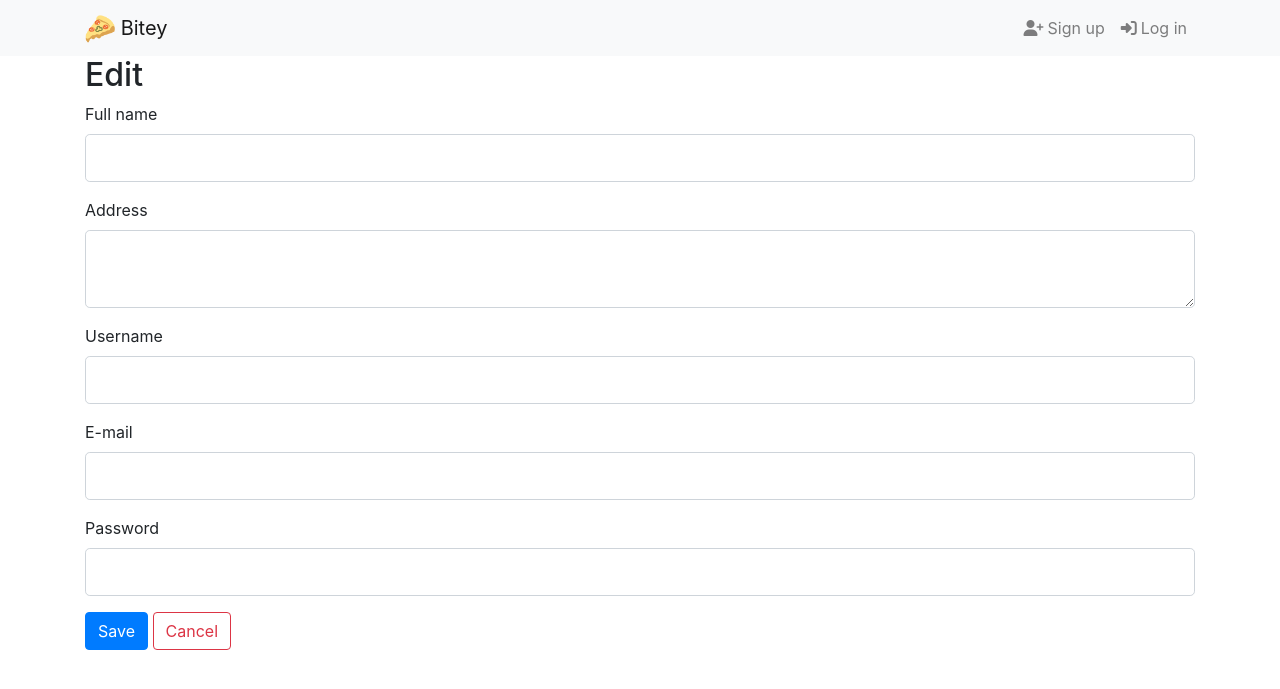
After one commit to olafszymanski/Bitey, a Flask app: template bitey/templates/users/edit.html in a window 1280 px wide. The commit adds this page. Shown: the top 689 px of the page. Run offline with Flask 2, Linux system fonts and the light colour scheme; the template is opened without the code that fills it: values that come from a table or form of the project are taken from there, others are empty; some libraries are stand-ins or nearby versions.

Commit message:
Added account's edition form and made some small improvements.

```diff
--- /dev/null
+++ b/bitey/templates/users/edit.html
@@ -0,0 +1,76 @@
+{% extends 'base.html' %}
+{% block content %}
+    <h2>Edit</h2>
+    <form action="" method="post">
+        {{ form.hidden_tag() }}
+        <div class="form-group">
+            {{ form.full_name.label(class="form-control-label") }}
+            {% if form.full_name.errors %}
+                {{ form.full_name(class="form-control form-control-lg is-invalid") }}
+                <div class="invalid-feedback">
+                    {% for error in form.full_name.errors %}
+                        <span>{{ error }}</span>
+                    {% endfor %}
+                </div>
+            {% else %}
+                {{ form.full_name(class="form-control form-control-lg") }}
+            {% endif %}
+        </div>
+        <div class="form-group">
+            {{ form.address.label(class="form-control-label") }}
+            {% if form.address.errors %}
+                {{ form.address(class="form-control form-control-lg is-invalid") }}
+                <div class="invalid-feedback">
+                    {% for error in form.address.errors %}
+                        <span>{{ error }}</span>
+                    {% endfor %}
+                </div>
+            {% else %}
+                {{ form.address(class="form-control form-control-lg") }}
+            {% endif %}
+        </div>
+        <div class="form-group">
+            {{ form.username.label(class="form-control-label") }}
+            {% if form.username.errors %}
+                {{ form.username(class="form-control form-control-lg is-invalid") }}
+                <div class="invalid-feedback">
+                    {% for error in form.username.errors %}
+                        <span>{{ error }}</span>
+                    {% endfor %}
+                </div>
+            {% else %}
+                {{ form.username(class="form-control form-control-lg") }}
+            {% endif %}
+        </div>
+        <div class="form-group">
+            {{ form.email.label(class="form-control-label") }}
+            {% if form.email.errors %}
+                {{ form.email(class="form-control form-control-lg is-invalid") }}
+                <div class="invalid-feedback">
+                    {% for error in form.email.errors %}
+                        <span>{{ error }}</span>
+                    {% endfor %}
+                </div>
+            {% else %}
+                {{ form.email(class="form-control form-control-lg") }}
+            {% endif %}
+        </div>
+        <div class="form-group">
+            {{ form.password.label(class="form-control-label") }}
+            {% if form.password.errors %}
+                {{ form.password(class="form-control form-control-lg is-invalid") }}
+                <div class="invalid-feedback">
+                    {% for error in form.password.errors %}
+                        <span>{{ error }}</span>
+                    {% endfor %}
+                </div>
+            {% else %}
+                {{ form.password(class="form-control form-control-lg") }}
+            {% endif %}
+        </div>
+        <div class="form-group">
+            {{ form.submit(class="btn btn-primary") }}
+            <a class="btn btn-outline-danger" href="{{ url_for('users.profile') }}">Cancel</a>
+        </div>
+    </form>
+{% endblock %}
--- a/bitey/templates/users/emails/account_activation.html
+++ /dev/null
@@ -1,3 +0,0 @@
-<h3>Hi {{ username }}!</h3>
-<p>Thank you for signing up. <a href="{{ url }}">Click here to activate your account!</a></p>
-<p>Cheers!</p>
--- a/bitey/users/decorators.py
+++ b/bitey/users/decorators.py
@@ -1,5 +1,5 @@
 from functools import wraps
-from flask import redirect, url_for
+from flask import redirect, url_for, flash
 from flask_login import current_user
 
 
@@ -24,6 +24,8 @@ def is_activated(redirect_url):
             if current_user.activated:
                 return func(*args, **kwargs)
             else:
+                flash('You have to activate your account to access this page.', 'info')
+
                 return redirect(url_for(redirect_url))
 
         return wrapper
--- a/bitey/users/forms.py
+++ b/bitey/users/forms.py
@@ -1,11 +1,13 @@
+from bitey import bcrypt
 from flask_wtf import FlaskForm
+from flask_login import current_user
 from wtforms import StringField, TextAreaField, PasswordField, BooleanField, SubmitField
 from wtforms.validators import Optional, Length, DataRequired, Email, EqualTo, ValidationError
 from .models import User
 
 
 class SignUpForm(FlaskForm):
-    full_name = StringField('Full name', validators=[Optional(), Length(max=100)])
+    full_name = StringField('Full name', validators=[Optional(), Length(min=2, max=100)])
     address = TextAreaField('Address', validators=[Optional(), Length(max=100)])
     username = StringField('Username', validators=[DataRequired(), Length(min=5, max=30)])
     email = StringField('E-mail', validators=[DataRequired(), Email(), Length(max=100)])
@@ -29,3 +31,27 @@ class LogInForm(FlaskForm):
     password = PasswordField('Password', validators=[DataRequired()])
     remember_me = BooleanField('Remember me')
     submit = SubmitField('Log in')
+
+
+class EditUserForm(FlaskForm):
+    full_name = StringField('Full name', validators=[Optional(), Length(max=100)])
+    address = TextAreaField('Address', validators=[Optional(), Length(max=100)])
+    username = StringField('Username', validators=[Optional(), Length(min=5, max=30)])
+    email = StringField('E-mail', validators=[Optional(), Email(), Length(max=100)])
+    password = PasswordField('Password', validators=[DataRequired()])
+    submit = SubmitField('Save')
+
+
+    def validate_username(self, field):
+        if current_user.username != field.data and User.query.filter_by(username=field.data).first():
+            raise ValidationError('This username is already taken! Please try a different one.')
+
+
+    def validate_email(self, field):
+        if current_user.email != field.data and User.query.filter_by(email=field.data).first():
+            raise ValidationError('This e-mail is already taken! Please try a different one.')
+
+
+    def validate_password(self, field):
+        if not bcrypt.check_password_hash(current_user.password, field.data):
+            raise ValidationError('The password is incorrect!')
--- a/bitey/users/utils.py
+++ b/bitey/users/utils.py
@@ -27,13 +27,13 @@ def send_email(subject, to, content):
     mail.send(message)
 
 
-def send_confirmation_email(user):
+def send_activation_email(user, title, body):
     @copy_current_request_context
     def send():
         token = generate_confirmation_token(user)
         url = url_for('users.activation', token=token, _external=True)
-        content = render_template('users/emails/account_activation.html', username=user.username, url=url)
-        send_email('Activate Your Account', user.email, content)
+        content = render_template('users/emails/activation.html', username=user.username, body=body, url=url)
+        send_email(title, user.email, content)
 
     sender = Thread(name='email_sender', target=send)
     sender.start()
```
Also changed, not shown: bitey/templates/users/emails/activation.html (added, +7 -0 lines), bitey/templates/users/profile.html (+5 -6 lines), bitey/users/views.py (+41 -5 lines).
